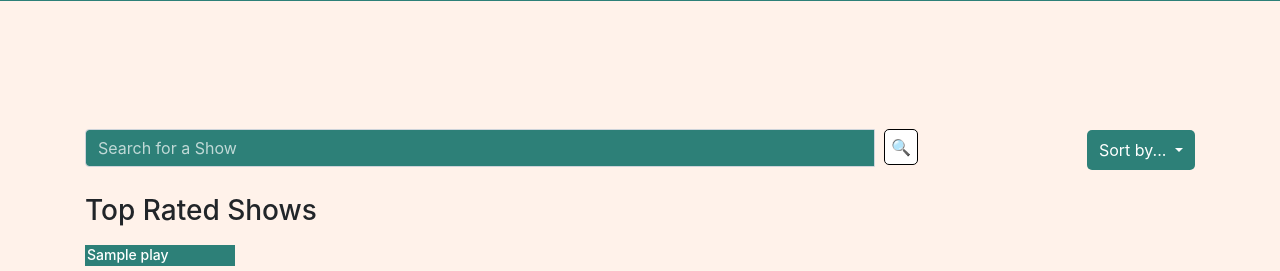
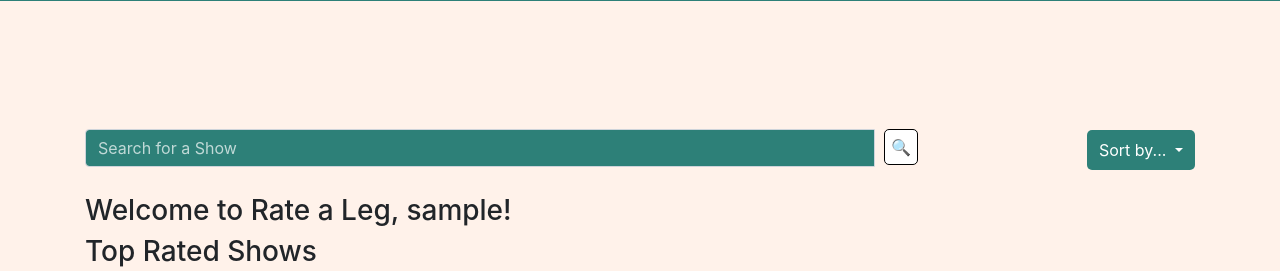
Before and after one commit to grashop04/RateALeg, a Django app: page /plays/ in a window 1280 px wide. Shown: the part 77-348 px from the top of the page. Run offline with Django 3.2, Linux system fonts and the light colour scheme; a user stored in the database is signed in; tables that the repository leaves empty hold one stand-in row (values such as "Sample post"); parts of the project's set-up code (start-up, migrations or seed data) failed here and were passed over; some libraries are stand-ins or nearby versions.

Commit message:
welcomed the user on front page

```diff
--- a/templates/plays/shows.html
+++ b/templates/plays/shows.html
@@ -28,6 +28,11 @@
     </div>
   </div>
 </div>
+
+<!-- Welcomes the user to the site if logged in -->
+{% if user.is_authenticated %}
+  <h3>Welcome to Rate a Leg, {{ user.username }}!</h3>
+{% endif %}
 
 <h3 class="shows-header">Top Rated Shows</h3>
 <div class="plays-container">
```
Also changed, not shown: plays/migrations/0002_alter_play_spotifycode.py (added).
